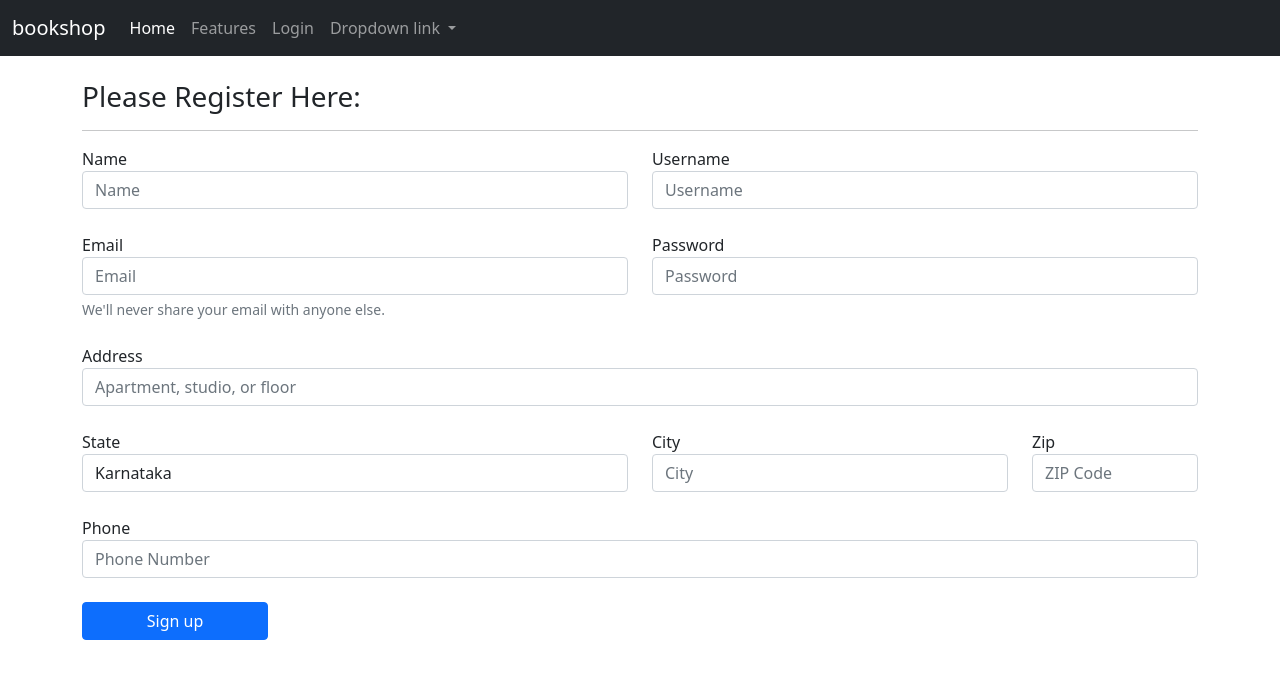
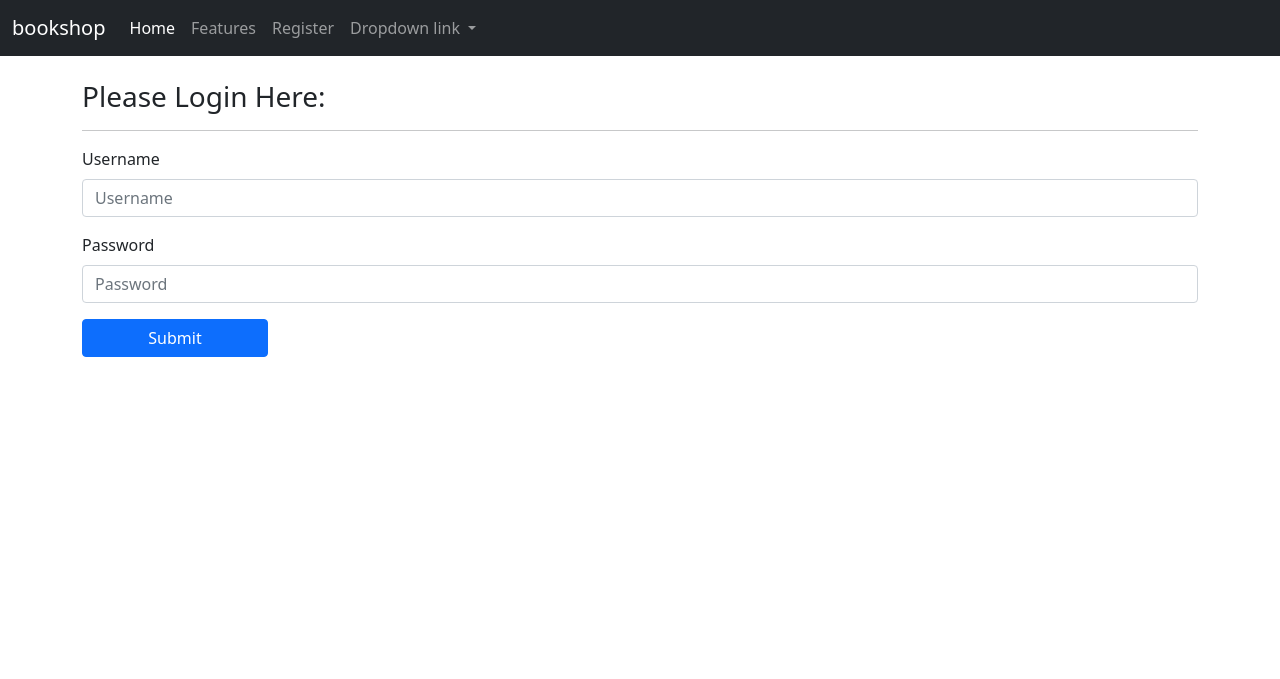
Before and after one commit to krishnakanthati/bookshop, a PHP site: page / in a window 1280 px wide. Shown: the top 679 px of the page. Run offline with PHP 8.4, Linux system fonts and the light colour scheme.

Commit message:
new changes

```diff
--- a/home.php
+++ b/home.php
@@ -27,9 +27,6 @@
           </li>
           <li class="nav-item">
             <a class="nav-link" href="#">Features</a>
-          </li>
-          <li class="nav-item">
-            <a class="nav-link" href="login.php">Login</a>
           </li>
           <li class="nav-item">
             <a class="nav-link" href="logout.php">Logout</a>
@@ -82,7 +79,7 @@
                       } else if ($row['stock'] <= 5) {
                         echo "Hurry, Only few left!";
                         echo '<div class="row">
-                                <input type="number" min="1" class="text-center col-md-4" name="quantity" value="1" />
+                                <input type="number" min="1" max=$row["stock"] class="text-center col-md-4" name="quantity" value="1" />
                                 <input type="submit" name="add_to_cart" class="btn btn-success col-md-8" value="Add to Cart" />
                               </div>';
                       } else {
--- a/index.php
+++ b/index.php
@@ -1,3 +1,3 @@
 <?php
 require_once "config.php";
-include "register.php";
+include "login.php";
--- a/register.php
+++ b/register.php
@@ -105,7 +105,7 @@
             <button class="navbar-toggler" type="button" data-bs-toggle="collapse" data-bs-target="#navbarNavDropdown" aria-controls="navbarNavDropdown" aria-expanded="false" aria-label="Toggle navigation">
                 <span class="navbar-toggler-icon"></span>
             </button>
-            <div class="collapse navbar-collapse" id="navbarNavDropdown">
+            <div class="collapse navbar-collapse">
                 <ul class="navbar-nav">
                     <li class="nav-item">
                         <a class="nav-link active" aria-current="page" href="home.php">Home</a>
@@ -117,7 +117,7 @@
                         <a class="nav-link" href="login.php">Login</a>
                     </li>
                     <li class="nav-item dropdown">
-                        <a class="nav-link dropdown-toggle" href="#" id="navbarDropdownMenuLink" role="button" data-bs-toggle="dropdown" aria-expanded="false">
+                        <a class="nav-link dropdown-toggle" href="#" role="button" data-bs-toggle="dropdown" aria-expanded="false">
                             Dropdown link
                         </a>
                         <ul class="dropdown-menu" aria-labelledby="navbarDropdownMenuLink">
@@ -150,18 +150,18 @@
             <div class="row">
                 <div class="form-group col-md-6">
                     <label for="inputEmail4">Email</label>
-                    <input required type="email" class="form-control" name="email" id="inputEmail4" placeholder="Email">
+                    <input required type="email" class="form-control" name="email" placeholder="Email">
                     <div id="emailHelp" class="form-text">We'll never share your email with anyone else.</div>
                 </div>
                 <div class="form-group col-md-6">
                     <label for="inputPassword4">Password</label>
-                    <input required type="password" class="form-control" name="password" id="inputPassword4" placeholder="Password">
+                    <input required type="password" class="form-control" name="password" placeholder="Password">
                 </div>
             </div>
             <br>
             <div class="form-group col-md-12">
                 <label for="inputAddress2">Address</label>
-                <input required name="address" type="text" class="form-control" id="inputAddress2" placeholder="Apartment, studio, or floor">
+                <input required name="address" type="text" class="form-control" placeholder="Apartment, studio, or floor">
             </div>
             <br>
             <div class="row">
```
Also changed, not shown: admin.php (+3 -4 lines), cart.php (+36 -10 lines).
